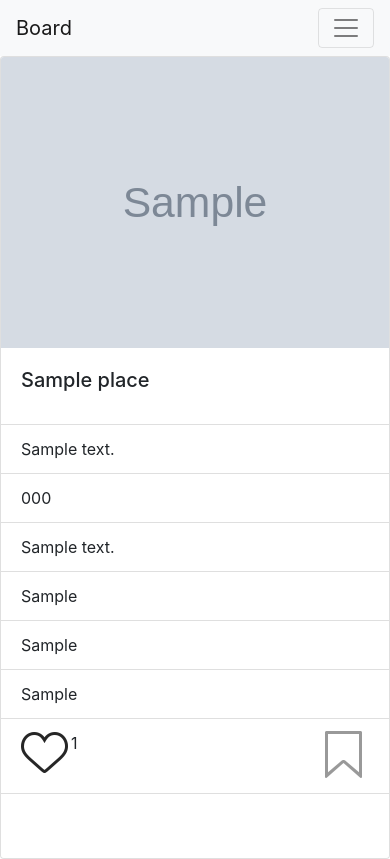
After one commit to threekim/place_to_eat, a Django app: template place/templates/place/place_detail.html in a window 390 px wide. The commit adds this page. Run offline with Django 3.2, Linux system fonts and the light colour scheme; the template is opened without the code that fills it: values that come from a table or form of the project are taken from there, others are empty; tables that the repository leaves empty hold one stand-in row (values such as "Sample post"); grey boxes marked "Sample" are stand-in pictures; some libraries are stand-ins or nearby versions.

Commit message:
detail template i develop detail templates

```diff
--- a/config/settings.py
+++ b/config/settings.py
@@ -56,7 +56,7 @@ ROOT_URLCONF = 'config.urls'
 TEMPLATES = [
     {
         'BACKEND': 'django.template.backends.django.DjangoTemplates',
-        'DIRS': [],
+        'DIRS': [os.path.join(BASE_DIR, 'layout')],
         'APP_DIRS': True,
         'OPTIONS': {
             'context_processors': [
--- /dev/null
+++ b/layout/base.html
@@ -0,0 +1,89 @@
+<!DOCTYPE html>
+{% load staticfiles %}
+<html lang="en">
+<head>
+    <meta charset="UTF-8">
+    <link rel="stylesheet" href="{% static 'css.css' %}" type= "text/css">
+    <link rel="stylesheet" href="https://stackpath.bootstrapcdn.com/bootstrap/4.3.1/css/bootstrap.min.css" integrity="sha384-ggOyR0iXCbMQv3Xipma34MD+dH/1fQ784/j6cY/iJTQUOhcWr7x9JvoRxT2MZw1T" crossorigin="anonymous">
+    <link rel="stylesheet" href="https://use.fontawesome.com/releases/v5.5.0/css/all.css" integrity="sha384-B4dIYHKNBt8Bc12p+WXckhzcICo0wtJAoU8YZTY5qE0Id1GSseTk6S+L3BlXeVIU" crossorigin="anonymous">
+    <link rel="stylesheet" href="{% static 'css.css' %}" type= "text/css">
+    <title>{% block title %}base{% endblock %}</title>
+
+</head>
+<body>
+
+{% load static %}
+    <style>
+    .btn-like{
+        display: inline-block;
+        width: 50px;
+        height: 50px;
+        background:url({% static 'images/instagramicon.png' %});
+        background-position: -100px -400px;
+        text-indent: -9999px;
+        overflow:hidden;
+        border:none;
+    }
+    .btn-like.active{
+    display: inline-block;
+        width: 50px;
+        height: 50px;
+        background:url({% static 'images/instagramicon.png' %});
+        background-position: -50px -400px;
+        text-indent: -9999px;
+        overflow:hidden;
+        border:none;
+    }
+     .btn-favorite{
+        display: inline-block;
+        width: 50px;
+        height: 50px;
+        background:url({% static 'images/instagramicon.png' %});
+        background-position: -515px -150px;
+        text-indent: -9999px;
+        overflow:hidden;
+        border:none;
+    }
+    .btn-favorite.active{
+    display: inline-block;
+        width: 50px;
+        height: 50px;
+        background:url({% static 'images/instagramicon.png' %});
+        background-position: -515px -100px;
+        text-indent: -9999px;
+        overflow:hidden;
+        border:none;
+    }
+
+    </style>
+<nav class="navbar navbar-expand-lg navbar-light bg-light sticky-top">
+    <a class="navbar-brand" href="#">Board</a>
+    <button class="navbar-toggler" type="button" data-toggle="collapse" data-target="#navbarSupportedContent"
+            aria-controls="navbarSupportedContent" aria-expanded="false" aria-label="Toggle navigation">
+        <span class="navbar-toggler-icon"></span>
+    </button>
+
+    <div class="collapse navbar-collapse" id="navbarSupportedContent">
+        <ul class="navbar-nav mr-auto">
+            <li class="nav-item">
+                <a class="nav-link" href="/">Home</a>
+            </li>
+            {% if user.is_authenticated %}
+            <li class="nav-item my-2 my-sm-0">
+                <a class="nav-link" href="#">Logout</a>
+            </li>
+            {% else %}
+            <li class="nav-item">
+                <a class="nav-link" href="#">Login</a>
+            </li>
+            {% endif %}
+        </ul>
+    </div>
+</nav>
+{% block content %}
+{% endblock %}
+<script src="https://code.jquery.com/jquery-3.3.1.slim.min.js" integrity="sha384-q8i/X+965DzO0rT7abK41JStQIAqVgRVzpbzo5smXKp4YfRvH+8abtTE1Pi6jizo" crossorigin="anonymous"></script>
+<script src="https://cdnjs.cloudflare.com/ajax/libs/popper.js/1.14.7/umd/popper.min.js" integrity="sha384-UO2eT0CpHqdSJQ6hJty5KVphtPhzWj9WO1clHTMGa3JDZwrnQq4sF86dIHNDz0W1" crossorigin="anonymous"></script>
+<script src="https://stackpath.bootstrapcdn.com/bootstrap/4.3.1/js/bootstrap.min.js" integrity="sha384-JjSmVgyd0p3pXB1rRibZUAYoIIy6OrQ6VrjIEaFf/nJGzIxFDsf4x0xIM+B07jRM" crossorigin="anonymous"></script>
+</body>
+</html>
--- /dev/null
+++ b/place/templates/place/place_detail.html
@@ -0,0 +1,44 @@
+{% extends 'base.html' %}
+{% block title %}
+{% endblock %}
+
+{% block content %}
+<div class="row">
+    <div class="col"></div>
+    <div class="col-12 col-xl-6 col-md-4">
+        <div class="card" style="">
+            <img src=" {{ object.image_url }}" class="card-img-top" alt="...">
+            <div class="card-body">
+
+                <h5 class="card-title">{{ object.name }}</h5>
+            </div>
+            <ul class="list-group list-group-flush">
+                <li class="list-group-item">{{ object.address }}</li>
+                <li class="list-group-item">{{ object.phone }}</li>
+                <li class="list-group-item">{{ object.detail_category }}</li>
+                <li class="list-group-item">{{ object.price }}</li>
+                <li class="list-group-item">{{ object.car }}</li>
+                <li class="list-group-item">{{ object.opening_hour }}</li>
+                <li class="list-group-item">
+                        <a href="{% url 'place:like' object.id %}" class="float-left btn-like {%if user in object.like.all %} active {%endif%}">좋아요!</a>
+                        {% if object.like.all.count %}
+                        <span class = "float-left">
+                            {{object.like.all.count}}
+                        </span>
+                        {% endif %}
+                        <a href="{% url 'place:favorite' object.id %}" class="float-right btn-favorite {%if user in object.favorite.all %} active {%endif%}">저장하기!</a>
+                    </li>
+                <li class="list-group-item">
+
+                    {% load disqus_tags %}
+                    <div class="card-body">
+                        {% disqus_show_comments %}
+                    </div>
+                </li>
+            </ul>
+        </div>
+    </div>
+
+    <div class="col"></div>
+</div>
+{% endblock %}
--- a/place/urls.py
+++ b/place/urls.py
@@ -1,9 +1,11 @@
 from django.urls import path
-from .views import search_view, detail_view
+from .views import search_view, Detail_view, PlaceLike, PlaceFavorite
 
 app_name = 'place'
 
 urlpatterns = [
     path('search/', search_view, name='search'),
-    path('detail/<int:place_id>/', detail_view, name='detail'),
+    path('detail/<int:place_id>/', Detail_view, name='detail'),
+    path('like/<int:place_id>/', PlaceLike.as_view(), name ='like'),
+    path('favorite/<int:place_id>/', PlaceFavorite.as_view(), name='favorite'),
 ]
```
Also changed, not shown: place/templates/place/search_view.html (+12 -96 lines), place/views.py (+5 -3 lines), place/static/images/instagramicon.png (added).
